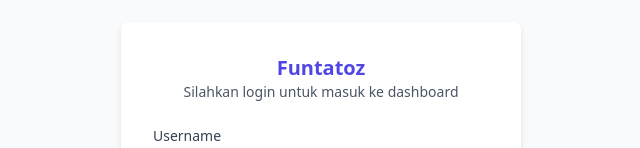
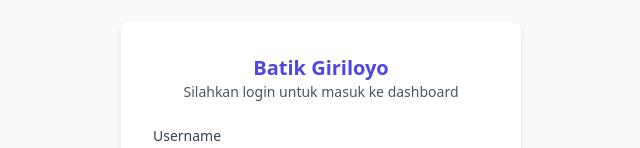
Before and after one commit to RajaIblis443/funtatoz, a Vue app: page /login in a window 1280 px wide. Shown: the part 184-332 px from the top of the page, without its empty margins (319-959 px from the left). Built offline with nearby package versions, Linux system fonts and the light colour scheme.

Commit message:
ini fmenganti

```diff
--- a/src/views/Login.vue
+++ b/src/views/Login.vue
@@ -2,7 +2,7 @@
   <div class="login-container">
     <div class="login-card">
       <div class="login-header">
-        <h1 class="text-xl font-bold text-center text-primary">Funtatoz</h1>
+        <h1 class="text-xl font-bold text-center text-primary">Batik Giriloyo</h1>
         <p class="text-sm text-center text-gray-600">Silahkan login untuk masuk ke dashboard</p>
       </div>
 
```
